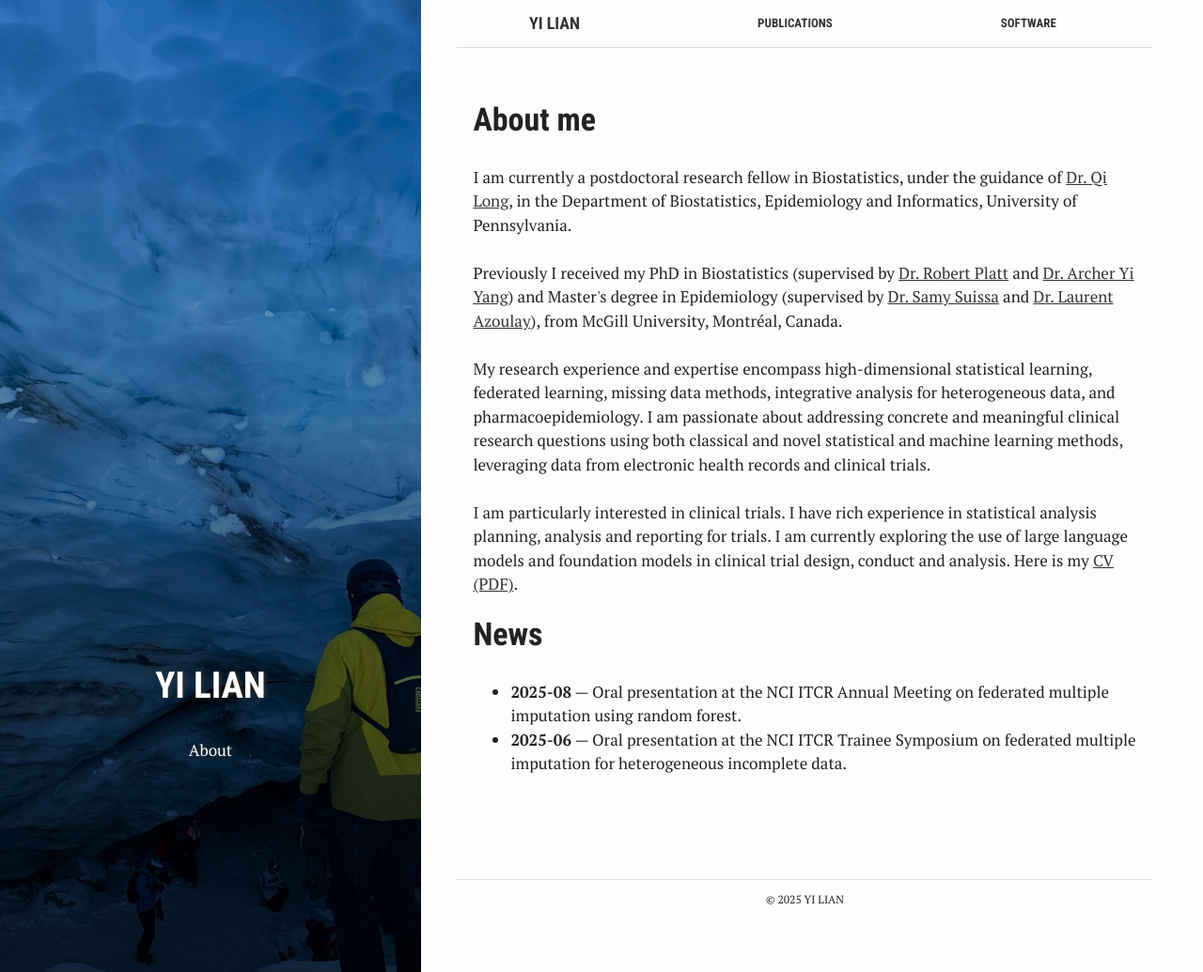
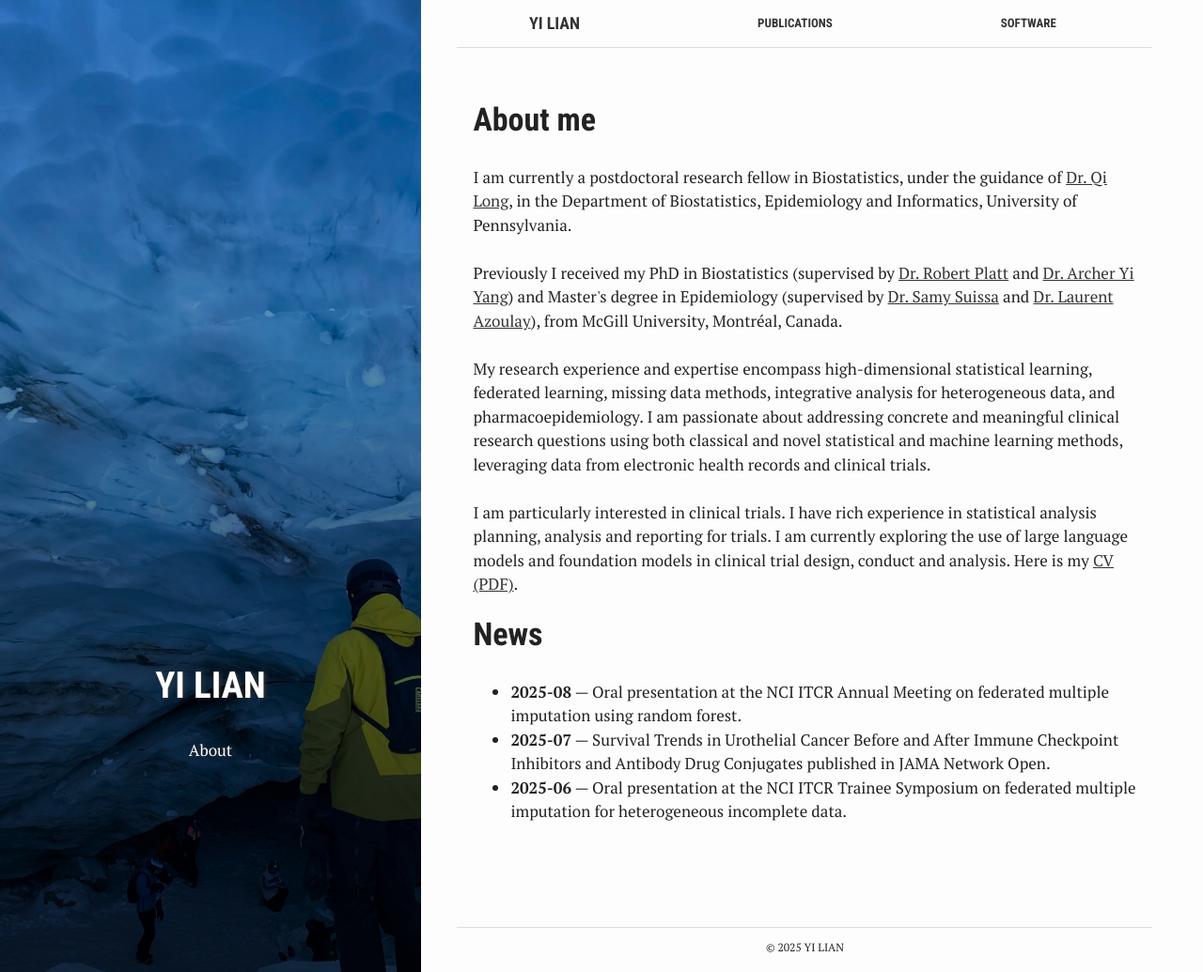
Before and after one commit to ly129/ly129.github.io, a Jekyll site: the page built from index.html, in a window 1280 px wide and 1035 px high. Shown: the whole window at 94% size. Built offline with Jekyll 4.4.1, drawn with Linux system fonts in a browser that asks for light colours.

Commit message:
Update index.html

```diff
--- a/index.html
+++ b/index.html
@@ -28,5 +28,7 @@ Here is my <a href="{{ '/assets/cv/CV_YiLian_July2025.pdf' | relative_url }}">CV
 {% endfor %} -->
 <ul>
   <li><strong>2025-08</strong> — Oral presentation at the NCI ITCR Annual Meeting on federated multiple imputation using random forest.
+  <li><strong>2025-07</strong> — Survival Trends in Urothelial Cancer Before and After Immune Checkpoint Inhibitors and Antibody Drug Conjugates published in JAMA Network Open.
   <li><strong>2025-06</strong> — Oral presentation at the NCI ITCR Trainee Symposium on federated multiple imputation for heterogeneous incomplete data.
+
 </ul>
```
